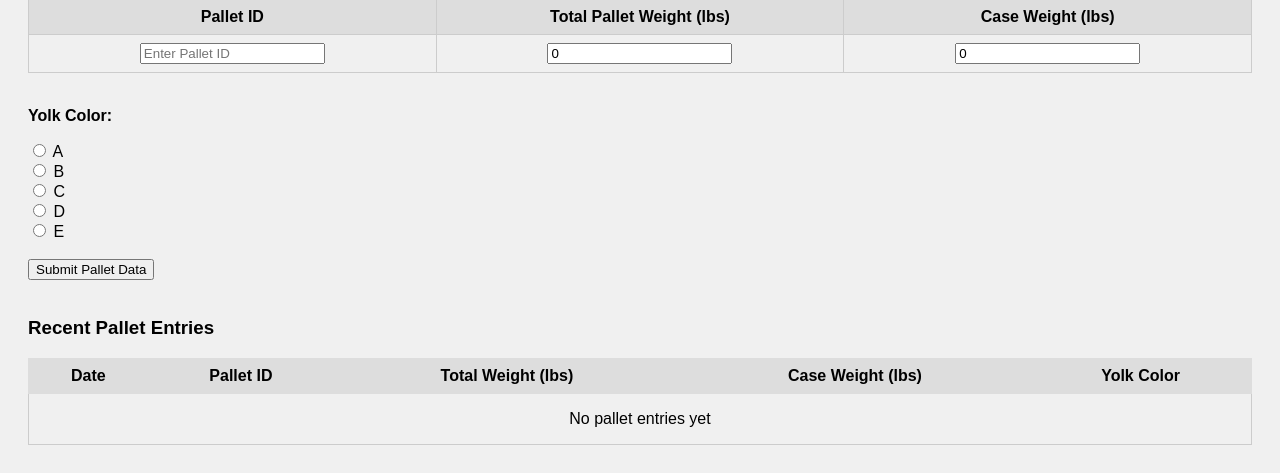
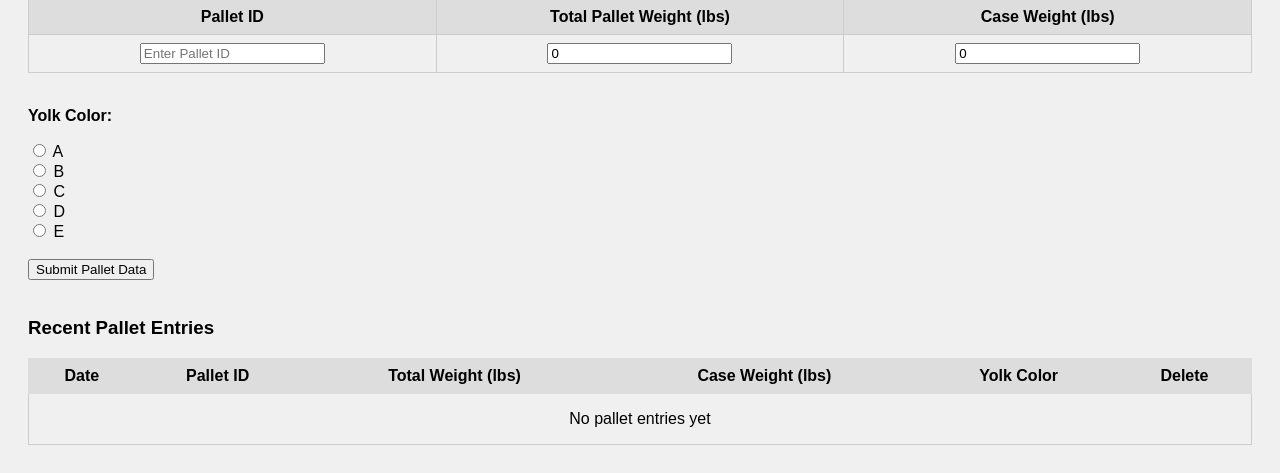
Before and after one commit to Davidwedel/New_Data_Logger, a Flask app: page / in a window 1280 px wide, after a click on "Pallet Entry". Shown: the part 463-936 px from the top of the page. Run offline with Flask 3, Linux system fonts and the light colour scheme; data comes from the database, SQL or seed files in the repository; data that the repository does not hold is empty.

Commit message:
can now delete old pallet logs

```diff
--- a/server/database_helper.py
+++ b/server/database_helper.py
@@ -309,6 +309,17 @@ def update_daily_bot_log(db_file, date, data):
     conn.commit()
     conn.close()
 
+# ------------------- DELETE FUNCTIONS -------------------
+def delete_pallet_log(db_file, pallet_id):
+    """Delete a pallet log entry by its ID"""
+    conn = sqlite3.connect(db_file)
+    cur = conn.cursor()
+    cur.execute("DELETE FROM Pallet_Log WHERE id = ?", (pallet_id,))
+    conn.commit()
+    rows_deleted = cur.rowcount
+    conn.close()
+    return rows_deleted
+
 # ------------------- QUERY FUNCTIONS -------------------
 def get_dates_pending_unitas_upload(db_file):
     """
--- a/templates/tab_pallet.html
+++ b/templates/tab_pallet.html
@@ -40,11 +40,12 @@
           <th style="padding: 8px; border: 1px solid #ddd;">Total Weight (lbs)</th>
           <th style="padding: 8px; border: 1px solid #ddd;">Case Weight (lbs)</th>
           <th style="padding: 8px; border: 1px solid #ddd;">Yolk Color</th>
+          <th style="padding: 8px; border: 1px solid #ddd;">Delete</th>
         </tr>
       </thead>
       <tbody id="palletLogBody">
         <tr>
-          <td colspan="5" style="text-align: center; padding: 16px;">Loading...</td>
+          <td colspan="6" style="text-align: center; padding: 16px;">Loading...</td>
         </tr>
       </tbody>
     </table>
@@ -112,7 +113,7 @@
       const tbody = document.getElementById("palletLogBody");
 
       if (logs.length === 0) {
-        tbody.innerHTML = '<tr><td colspan="5" style="text-align: center; padding: 16px;">No pallet entries yet</td></tr>';
+        tbody.innerHTML = '<tr><td colspan="6" style="text-align: center; padding: 16px;">No pallet entries yet</td></tr>';
         return;
       }
 
@@ -126,13 +127,41 @@
             <td style="padding: 8px; border: 1px solid #ddd;">${totalWeight}</td>
             <td style="padding: 8px; border: 1px solid #ddd;">${caseWeight}</td>
             <td style="padding: 8px; border: 1px solid #ddd;">${log.yolk_color || 'N/A'}</td>
+            <td style="padding: 8px; border: 1px solid #ddd; text-align: center;">
+              <button onclick="deletePallet(${log.id})" style="background-color: #dc3545; color: white; border: none; padding: 4px 8px; cursor: pointer; border-radius: 3px;">Delete</button>
+            </td>
           </tr>
         `;
       }).join('');
     } catch (error) {
       console.error("Failed to load pallet log:", error);
       document.getElementById("palletLogBody").innerHTML =
-        '<tr><td colspan="5" style="text-align: center; padding: 16px; color: red;">Error loading pallet log</td></tr>';
+        '<tr><td colspan="6" style="text-align: center; padding: 16px; color: red;">Error loading pallet log</td></tr>';
+    }
+  }
+
+  async function deletePallet(palletId) {
+    if (!confirm("Are you sure you want to delete this pallet entry?")) {
+      return;
+    }
+
+    try {
+      const response = await fetch(`/delete_pallet/${palletId}`, {
+        method: "DELETE"
+      });
+
+      if (!response.ok) {
+        throw new Error(`Server error: ${response.status}`);
+      }
+
+      const result = await response.json();
+      console.log(result.message);
+
+      // Reload the pallet log to show updated list
+      loadPalletLog();
+    } catch (error) {
+      console.error("Delete failed:", error);
+      alert("Failed to delete pallet entry. Please try again.");
     }
   }
 
--- a/webapp.py
+++ b/webapp.py
@@ -252,6 +252,19 @@ def add_pallet():
 def get_pallet_logs():
     logs = db.get_recent_pallet_logs(DB_FILE, limit=10)
     return jsonify(logs)
+
+@app.route("/delete_pallet/<int:pallet_id>", methods=["DELETE"])
+@check_startup_error
+def delete_pallet(pallet_id):
+    """Delete a pallet log entry by its ID"""
+    try:
+        rows_deleted = db.delete_pallet_log(DB_FILE, pallet_id)
+        if rows_deleted > 0:
+            return jsonify({"status": "ok", "message": "Pallet deleted successfully"})
+        else:
+            return jsonify({"status": "error", "message": "Pallet not found"}), 404
+    except Exception as e:
+        return jsonify({"status": "error", "message": str(e)}), 500
 
 @app.route("/config", methods=["GET"])
 @check_startup_error
```
